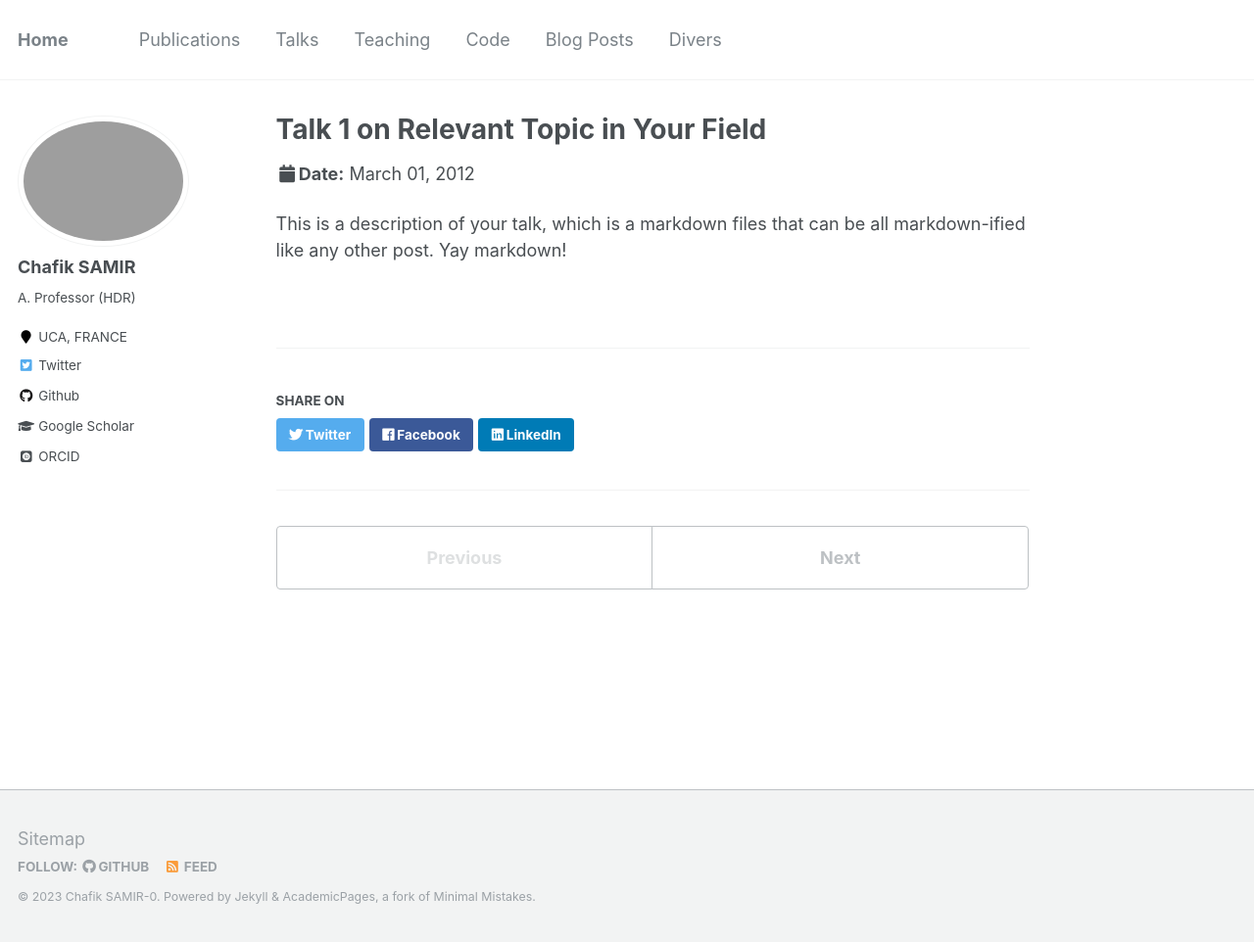
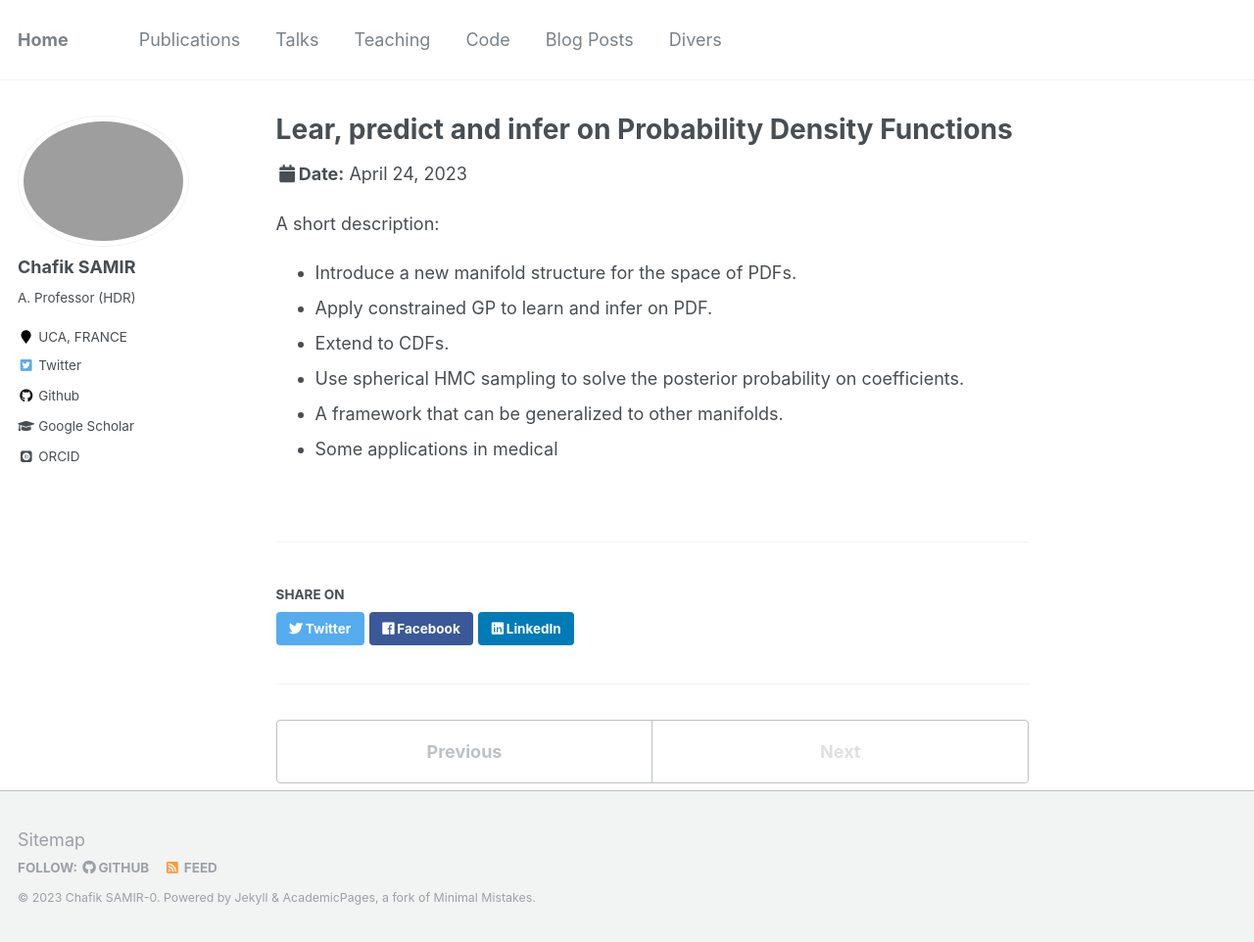
Before and after one commit to Chsamir/chsamir.github.io, a Jekyll site: the page built from _talks/2012-03-01-talk-1.md, in a window 1280 px wide and 962 px high. Shown: the whole window at 98% size. Built offline with Jekyll 4.4.1, drawn with Linux system fonts in a browser that asks for light colours; some web fonts are replaced.

Commit message:
Update 2012-03-01-talk-1.md

```diff
--- a/_talks/2012-03-01-talk-1.md
+++ b/_talks/2012-03-01-talk-1.md
@@ -1,11 +1,17 @@
 ---
-title: "Talk 1 on Relevant Topic in Your Field"
+title: "Lear, predict and infer on Probability Density Functions"
 collection: talks
 type: "Talk"
-permalink: /talks/2012-03-01-talk-1
-venue: "UC San Francisco, Department of Testing"
-date: 2012-03-01
-location: "San Francisco, California"
+#permalink: /talks/2012-03-01-talk-1
+venue: "Technical University of Munich, AI in Medicine"
+date: 2023-04-24
+location: "Munich, Germany"
 ---
 
-This is a description of your talk, which is a markdown files that can be all markdown-ified like any other post. Yay markdown!
+A short description:
+- Introduce a new manifold structure for the space of PDFs.
+- Apply constrained GP to learn and infer on PDF.
+- Extend to CDFs.
+- Use spherical HMC sampling to solve the posterior probability on coefficients.
+- A framework that can be generalized to other manifolds.
+- Some applications in medical
```
